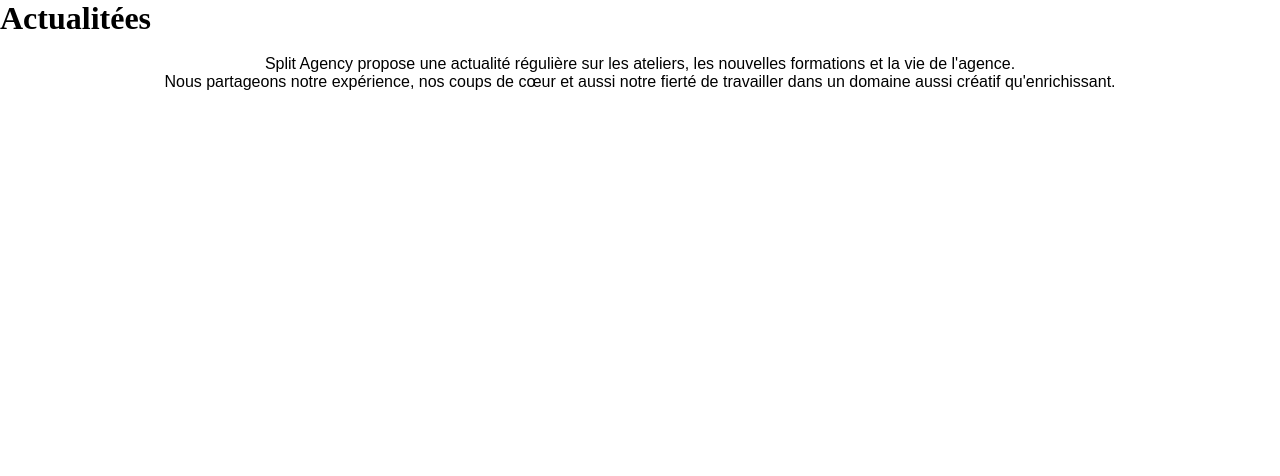
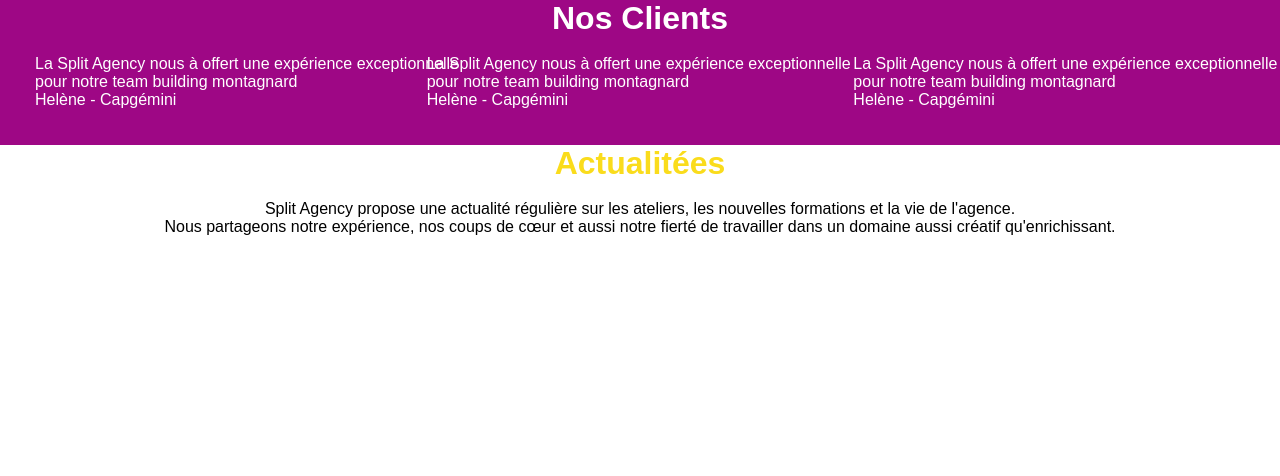
Before and after one commit to N0ELINE/WebEvenementiel, a PHP site: page /index.html in a window 1280 px wide. Shown: the top 476 px of the page. Run offline with PHP 8.4, Linux system fonts and the light colour scheme.

Commit message:
Add files via upload

```diff
--- a/index.html
+++ b/index.html
@@ -6,17 +6,52 @@
     <meta http-equiv="X-UA-Compatible" content="IE=edge">
     <meta name="viewport" content="width=device-width, initial-scale=1.0">
     <title>Accueil</title>
-    <link rel ="stylesheet" href="style.css">
+    <link rel="stylesheet" href="style.css">
 </head>
 <header>
 
 </header>
 
 <body>
-    <h1 class="titre-actu" >Actualitées</h1> <br>
-    <p class="intro_actu">Split Agency propose une actualité régulière sur les ateliers, les nouvelles formations et la vie de l'agence.
-        <br>Nous partageons notre expérience, nos coups de cœur et aussi notre fierté de travailler dans un domaine aussi
-        créatif qu'enrichissant.</p>
+    <div id="violet">
+        <h1 id="titre_cli">Nos Clients</h1> <br>
+
+        <div id="client">
+            <p id="cli1"> La Split Agency nous à offert une expérience exceptionnelle <br>pour notre team building
+                montagnard
+                <br>Helène - Capgémini
+            </p>
+
+            <p id="cli2"> La Split Agency nous à offert une expérience exceptionnelle </br>pour notre team building
+                montagnard<br>
+                Helène - Capgémini</p>
+
+            <p id="cli3"> La Split Agency nous à offert une expérience exceptionnelle </br>pour notre team building
+                montagnard<br>
+                Helène - Capgémini</p>
+
+        </div>
+        <br><br>
+
+    </div>
+    <div id="actu">
+        <h1 class="titre_actu">Actualitées</h1> <br>
+        <p class="intro_actu">Split Agency propose une actualité régulière sur les ateliers, les nouvelles formations et
+            la vie de l'agence.
+            <br>Nous partageons notre expérience, nos coups de cœur et aussi notre fierté de travailler dans un domaine
+            aussi
+            créatif qu'enrichissant.
+        </p>
+    </div> <br> <br><br><br><br><br><br><br><br><br><br><br><br><br><br><br><br><br><br>
+
+    <div id="proj">
+        <img src="./image/logo.jpg" alt="logo" id="logo"><br><br><br>
+        <h1 class="bas_proj"> Un projet ?</h1>
+        <p class="bas_proj">Nous avons (déjà) des idées</p>
+    </div>
+
+
+
 </body>
 
 </html>
--- a/style.css
+++ b/style.css
@@ -30,3 +30,55 @@ header .overlay{
 	text-align: center;
 	font-family: sans-serif;
 }
+#logo {
+	width: 8%;
+	margin-top: 100px;
+	margin-left: 850px;
+}
+
+#proj{
+	background-color: gray;
+}
+.bas_proj{
+	text-align: center;
+}
+
+#titre_cli{
+	text-align: center;
+	color: white;
+	font-family: sans-serif;
+	background-color: #9E0785;
+
+}
+#cli1{
+	color: white;
+	font-family: sans-serif;
+	grid-column: 1 / span 2;
+  	grid-row: third-line / 4;
+	  margin-left: 35px;
+
+
+}
+
+#cli2{
+	color: white;
+	font-family: sans-serif;
+	grid-column: 2 / span 2;
+  	grid-row: third-line / 4;
+}
+
+#cli3{
+	color: white;
+	font-family: sans-serif;
+	grid-column: 3 / span 2;
+  	grid-row: third-line / 4;
+
+}
+#violet{
+	background-color: #9E0785;
+}
+#client{
+	display: grid;
+	grid-template-columns: repeat(3, 1fr);
+
+}
```
